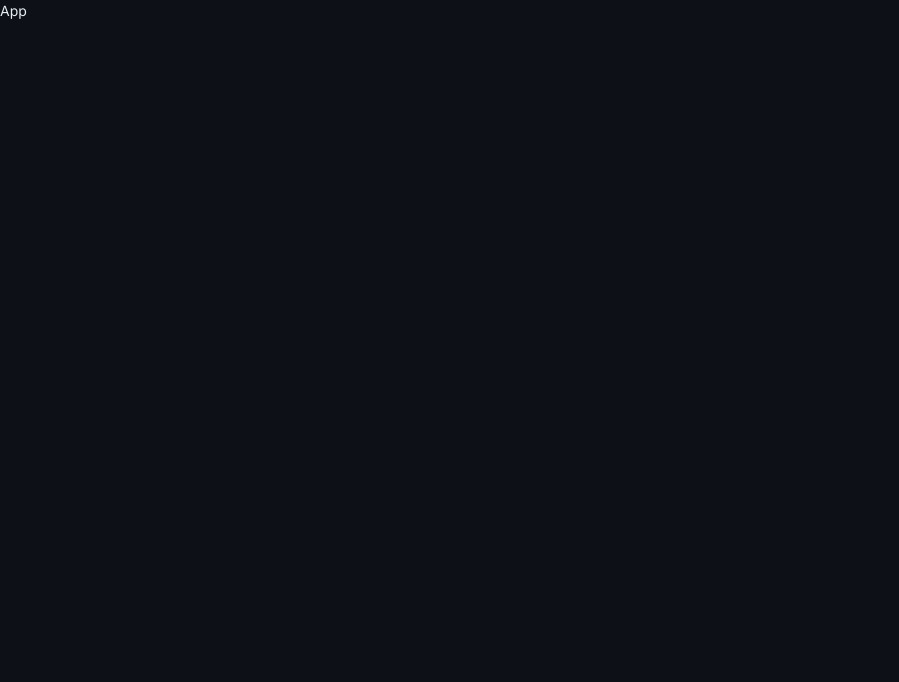
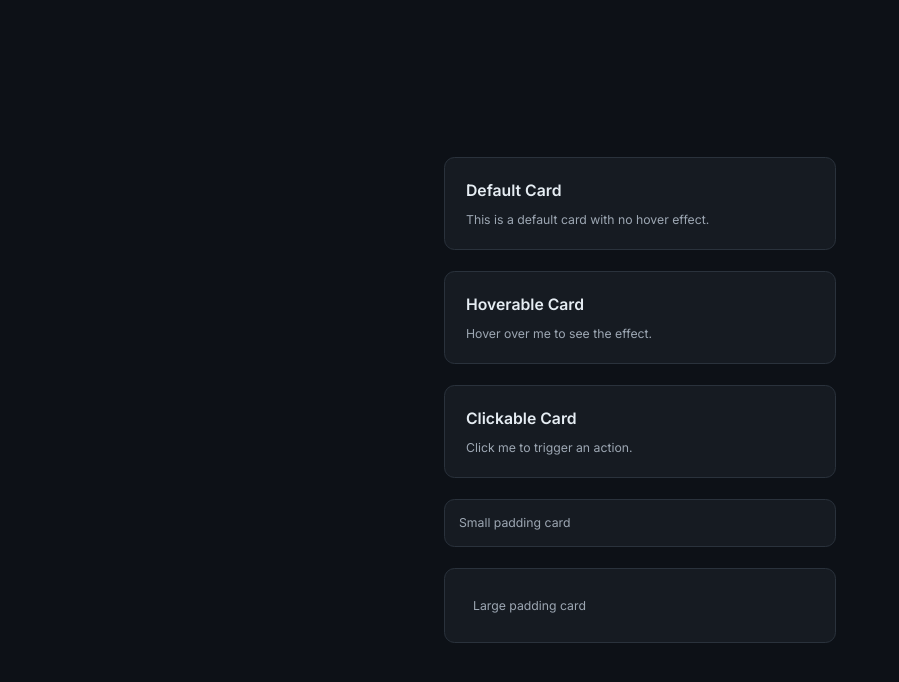
Before and after one commit to Syed-Shariqq/SkillGate-B, a React (Vite) app: page /auth in a window 1280 px wide. Shown: the top 682 px of the page, without its empty margins (0-899 px from the left). Built offline with nearby package versions, Linux system fonts and the light colour scheme.

Commit message:
Add card and its variants

```diff
--- a/src/App.jsx
+++ b/src/App.jsx
@@ -1,8 +1,44 @@
-import React from 'react'
+import Card from './components/ui/Card'
 
 const App = () => {
   return (
-    <div>App</div>
+    <div className="min-h-screen bg-primary flex flex-col items-center justify-center gap-6 p-8">
+
+      {/* Default card */}
+      <Card className="w-full max-w-md">
+        <h2 className="text-text-primary text-lg font-semibold">Default Card</h2>
+        <p className="text-text-secondary text-sm mt-2">
+          This is a default card with no hover effect.
+        </p>
+      </Card>
+
+      {/* Hoverable card */}
+      <Card hoverable className="w-full max-w-md">
+        <h2 className="text-text-primary text-lg font-semibold">Hoverable Card</h2>
+        <p className="text-text-secondary text-sm mt-2">
+          Hover over me to see the effect.
+        </p>
+      </Card>
+
+      {/* Clickable card */}
+      <Card hoverable onClick={() => alert('Card clicked!')} className="w-full max-w-md">
+        <h2 className="text-text-primary text-lg font-semibold">Clickable Card</h2>
+        <p className="text-text-secondary text-sm mt-2">
+          Click me to trigger an action.
+        </p>
+      </Card>
+
+      {/* Small padding */}
+      <Card padding="sm" className="w-full max-w-md">
+        <p className="text-text-secondary text-sm">Small padding card</p>
+      </Card>
+
+      {/* Large padding */}
+      <Card padding="lg" className="w-full max-w-md">
+        <p className="text-text-secondary text-sm">Large padding card</p>
+      </Card>
+
+    </div>
   )
 }
 
--- a/src/components/ui/Card.jsx
+++ b/src/components/ui/Card.jsx
@@ -0,0 +1,40 @@
+import React from 'react';
+
+const Card = ({
+  children,
+  hoverable = false,
+  padding = 'md',
+  className = '',
+  onClick,
+  ...props
+}) => {
+  const baseStyles = 'bg-secondary border border-border-default rounded-xl transition-smooth';
+
+  const paddingStyles = {
+    sm: 'p-4',
+    md: 'p-6',
+    lg: 'p-8'
+  };
+
+  const isClickable = hoverable || !!onClick;
+
+  const hoverStyles = hoverable
+    ? 'hover:bg-tertiary hover:-translate-y-0.5 hover:border-text-tertiary'
+    : '';
+
+  const clickableStyles = isClickable ? 'cursor-pointer' : '';
+
+  const cardClasses = `${baseStyles} ${paddingStyles[padding] || paddingStyles.md} ${hoverStyles} ${clickableStyles} ${className}`.trim();
+
+  return (
+    <div
+      className={cardClasses}
+      onClick={onClick}
+      {...props}
+    >
+      {children}
+    </div>
+  );
+};
+
+export default Card;
```
